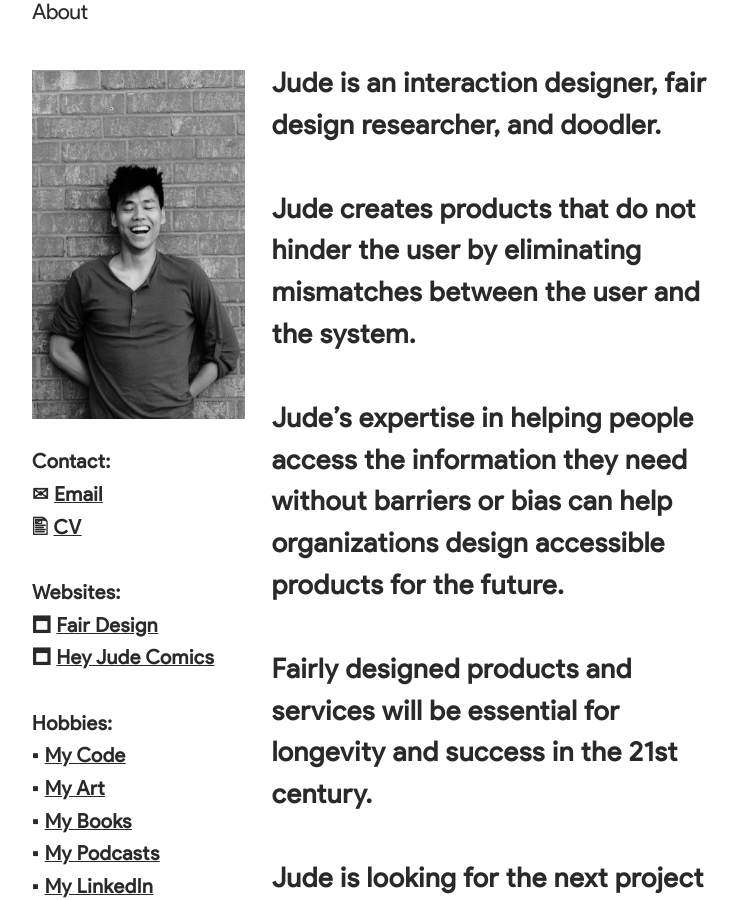
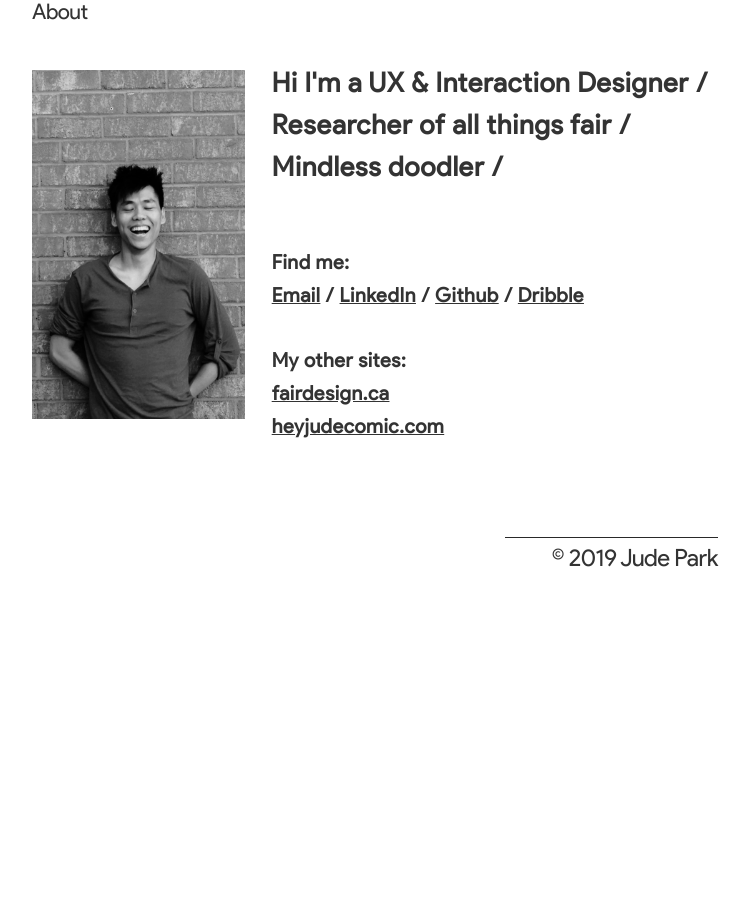
Before and after one commit to judepark/OLD-VERSION-judepark, a Gatsby site: page /about in a window 1280 px wide. Shown: the part 78-978 px from the top of the page, without its empty margins (265-1014 px from the left). After the commit the page ends 800 px from the top, so only its background shows below. Built offline with nearby package versions, Linux system fonts and the light colour scheme; Gatsby itself is replaced by a stand-in of ours; a web font is replaced by a local one.

Commit message:
DETAILS OF CHANGE/DATE

```diff
--- a/gatsby-node.js
+++ b/gatsby-node.js
@@ -44,7 +44,7 @@
             if (node.frontmatter.template === 'research') {
                 createPage({
                     path: node.frontmatter.path,
-                    component: researchTemplate,
+                    component: researchTemplate,z
             })
         }
     })
--- a/src/components/layout.css
+++ b/src/components/layout.css
@@ -32,7 +32,7 @@
 /* Font */
 body {
   margin: 0;
-  color: hsla(0, 0%, 0%, 0.84);
+  color: hsla(0, 0%, 0%, 0.80);
   font-family: 'Crimson Text', serif, -apple-system, BlinkMacSystemFont, Segoe UI, Roboto, Oxygen,
   Ubuntu, Cantarell, Fira Sans, Droid Sans, Helvetica Neue, sans-serif;
   font-size: calc( 19px + (24 - 19) * (100vw - 400px) / (1300 - 400) );
@@ -347,14 +347,14 @@
 
 /* Links */
 a {
-  color: hsla(0, 0%, 0%, 0.84);
+  color: hsla(0, 0%, 0%, 0.80);
   background-color: transparent;
   text-decoration: none;
   -webkit-text-decoration-skip: objects;
   margin: -0.5em; padding: 0.5em; position: relative;
 }
 p > a, h1 > a, h2 > a, h3 > a, h4 > a {
-  color: hsla(0, 0%, 0%, 0.84);
+  color: hsla(0, 0%, 0%, 0.80);
   background-color: transparent;
   text-decoration: underline;
   -webkit-text-decoration-skip: objects;
--- a/src/pages/about.js
+++ b/src/pages/about.js
@@ -1,5 +1,4 @@
 import React from 'react'
-
 import Layout from '../components/layout'
 import SEO from '../components/seo'
 import Image from '../components/image1'
@@ -11,49 +10,27 @@
 
     <div style={{display: 'inline-block', width: '31%', marginBottom: `1.45rem`}}>
       <Image id="aboutpic" />
-      <h3>
-      Contact:
-      <br/>
-      ✉ <a style={{textDecoration: 'underline'}} href="mailto:jude@judepark.com" title="Jude's Email">Email</a>
-      <br/>
-      🖺 <a style={{textDecoration: 'underline'}} href="..\..\Jude Park CV.pdf" title="Jude's CV" rel="noopener noreferrer" target="_blank">CV</a>
-      <br/>
-      <br/>
-      Websites:
-      <br/>
-      🗖 <a style={{textDecoration: 'underline'}} href="https://www.fairdesign.ca/" title="Fair Design Research Site" rel="noopener noreferrer" target="_blank">Fair Design</a>
-      <br/>
-      🗖 <a style={{textDecoration: 'underline'}} href="https://www.whyistheskybluecomic.com/" title="Hey Jude~ Webcomics" rel="noopener noreferrer" target="_blank"> Hey Jude Comics</a>
-      <br/>
-      <br/>
-      Hobbies:
-      <br/>
-      ▪ <a style={{textDecoration: 'underline'}} href="https://github.com/judepark" title="Jude's Github Page'" rel="noopener noreferrer" target="_blank">My Code</a>
-      <br/>
-      ▪ <a style={{textDecoration: 'underline'}} href="https://dribbble.com/judepark" title="Jude's Dribble Page'" rel="noopener noreferrer" target="_blank">My Art</a>
-      <br/>
-      ▪ <a style={{textDecoration: 'underline'}} href="https://issuu.com/judepark" title="Jude's Books" rel="noopener noreferrer" target="_blank">My Books</a>
-      <br/>
-      ▪ <a style={{textDecoration: 'underline'}} href="https://soundcloud.com/judepark" title="Jude's Podcasts" rel="noopener noreferrer" target="_blank">My Podcasts</a>
-      <br/>
-      ▪ <a style={{textDecoration: 'underline'}} href="https://linkedin.com/in/judepark" title="Jude's LinkedIn Page'" rel="noopener noreferrer" target="_blank">My LinkedIn</a>
-      </h3>
     </div>
 
     <div id={"aboutright"} style={{ display: 'inline-block', marginLeft: '1.5rem', width: '65%', marginTop: '1rem', marginBottom: '1.45rem', verticalAlign: 'top',}}>
     <h1>
-    Jude is an interaction designer, fair design researcher, and doodler.
-    <br/><br/>
-    Jude creates products that do not hinder the user by eliminating
-    mismatches between the user and the system.
-    <br/><br/>
-    Jude’s expertise in helping people access the information they need without barriers or bias
-    can help organizations design accessible products for the future.
-    <br/><br/>
-    Fairly designed products and services will be essential for longevity and success in the 21st century.
-    <br/><br/>
-    Jude is looking for the next project to collaborate on with some amazing people. <a style={{textDecoration: 'underline'}} href="mailto:jude@judepark.com" title="Jude's Email"> Let's have tea!</a>
+    Hi I'm a UX & Interaction Designer / Researcher of all things fair / Mindless doodler /
     </h1>
+    <h3>
+    <br/>
+    Find me:
+    <br/>
+    <a style={{textDecoration: 'underline'}} href="mailto:jude@judepark.com" title="Jude's Email">Email</a> / <a style={{textDecoration: 'underline'}} href="https://linkedin.com/in/judepark" title="Jude's LinkedIn" rel="noopener noreferrer" target="_blank">LinkedIn</a> / <a style={{textDecoration: 'underline'}} href="https://github.com/judepark" title="Jude's Github'" rel="noopener noreferrer" target="_blank">Github</a> / <a style={{textDecoration: 'underline'}} href="https://dribbble.com/judepark" title="Jude's Dribble Page'" rel="noopener noreferrer" target="_blank">Dribble</a>
+    <br/>
+    <br/>
+    My other sites:
+    <br/>
+    <a style={{textDecoration: 'underline'}} href="https://www.fairdesign.ca/" title="Fair Design Research Site" rel="noopener noreferrer" target="_blank">fairdesign.ca</a>
+    <br/>
+    <a style={{textDecoration: 'underline'}} href="https://www.heyjudecomic.com/" title="Hey Jude~ Webcomics" rel="noopener noreferrer" target="_blank">heyjudecomic.com</a>
+
+
+    </h3>
     </div>
 
 <br/>
--- a/src/pages/index.js
+++ b/src/pages/index.js
@@ -7,11 +7,14 @@
   <Layout>
     <SEO title="Home" keywords={[`designer`, `UX`, `UI`, `interaction`, `consultant`, `jude`, `jude park`]} />
     <footer style={{marginTop: '0.45rem', marginBottom: '1.45rem'}}>Interaction Designer</footer>
+
 <div style={{ maxWidth: `725px`, maxHeight: '300px', overflow: 'hidden', marginBottom: `1.45rem`, verticalAlign: 'middle',}}>
       <Image />
-    </div>
+</div>
 
 <div style={{textAlign: 'right', marginTop:'-0.8rem' }}><h3 style={{display: 'inline'}}>Welcome to my site!</h3></div>
+
+
 
 <br />
   </Layout>
```
Also changed, not shown: src/research/Grit/Grit.md (+4 -1 lines), src/images/dribbble.svg (added), src/images/github.svg (added), src/images/gmail.svg (added), src/images/linkedin.svg (added), src/pages/test.js (added), src/research/Grit/1.jpg, src/research/Grit/2.jpg (added), src/research/Grit/temp_image_20190418_143855_de280d3d-665d-4c76-830a-f2a63ba9fbbe_4371325928431606661.jpg (deleted).
